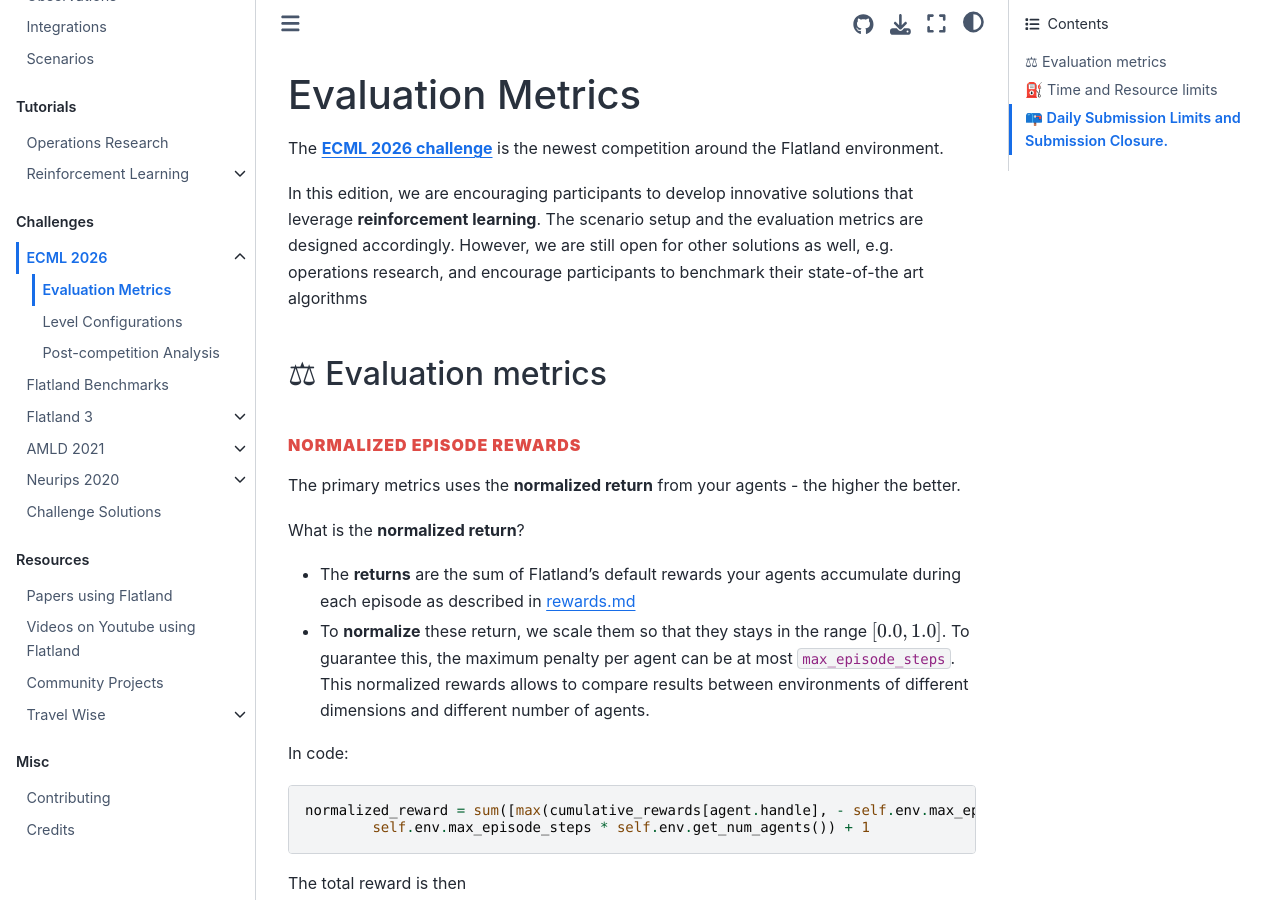
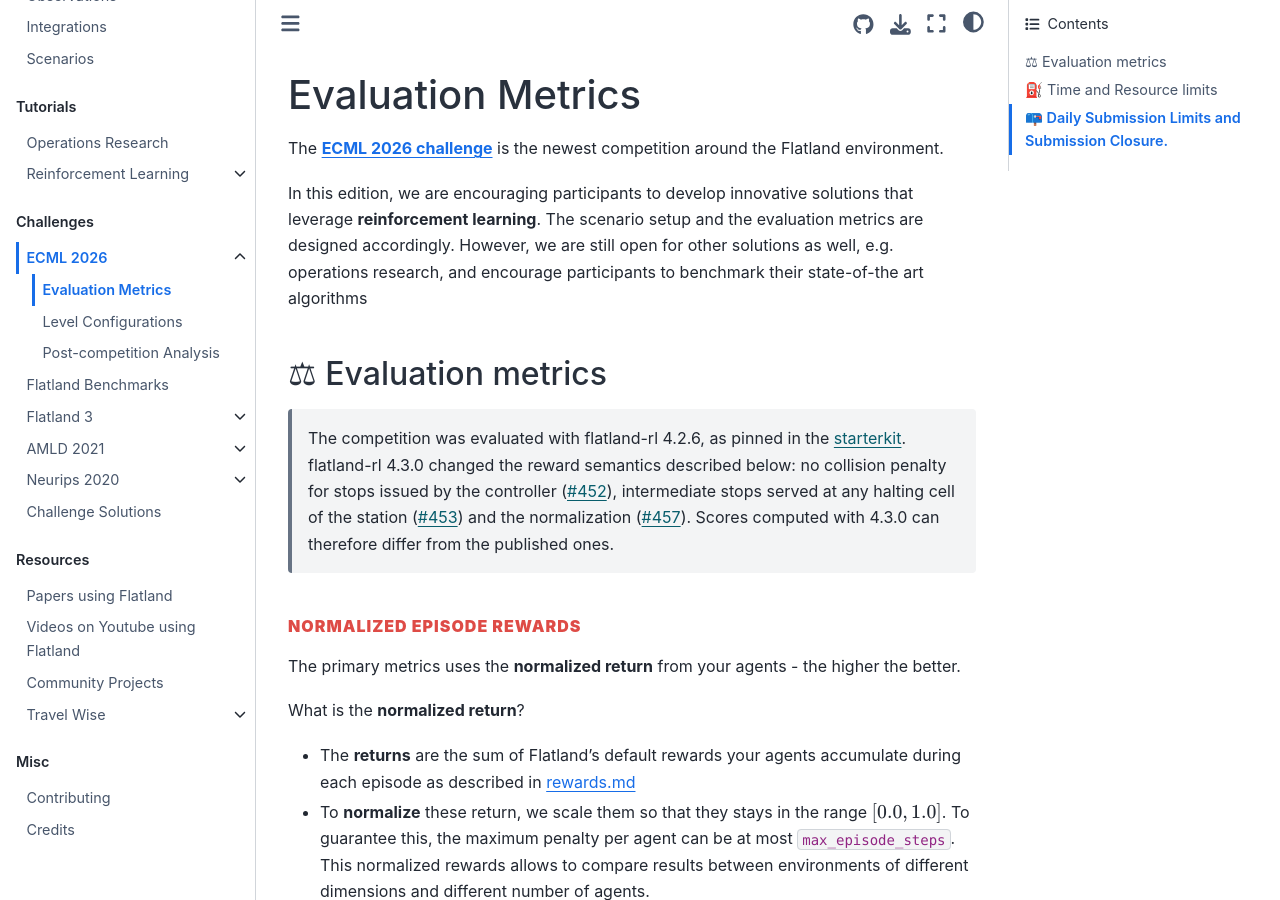
Before and after one commit to flatland-association/flatland-book, a Jupyter Book: the page built from challenges/ecml2026/eval.md, in a window 1280 px wide and 900 px high. Built offline with Jupyter Book 1.0.4 settings and Sphinx 7.4.7 and the Sphinx Book theme 1.1.4, drawn with Linux system fonts in a browser that asks for light colours; pages that are not in the unit, such as notebooks, are missing from menus.

Commit message:
docs(ecml2026): state that evaluation used flatland-rl 4.2.6 reward semantics.
Co-Authored-By: Claude Opus 5.5 <noreply@anthropic.com>

```diff
--- a/challenges/ecml2026/eval.md
+++ b/challenges/ecml2026/eval.md
@@ -8,6 +8,12 @@ metrics are designed accordingly. However, we are still open for other solutions
 their state-of-the art algorithms
 
 ## ⚖ Evaluation metrics
+
+> The competition was evaluated with flatland-rl 4.2.6, as pinned in the
+> [starterkit](https://github.com/flatland-association/ecml2026-starterkit). flatland-rl 4.3.0 changed the reward semantics described below: no collision
+> penalty for stops issued by the controller ([#452](https://github.com/flatland-association/flatland-rl/pull/452)), intermediate stops served at any halting
+> cell of the station ([#453](https://github.com/flatland-association/flatland-rl/pull/453)) and the normalization
+> ([#457](https://github.com/flatland-association/flatland-rl/pull/457)). Scores computed with 4.3.0 can therefore differ from the published ones.
 
 ### Normalized Episode Rewards
 
```
